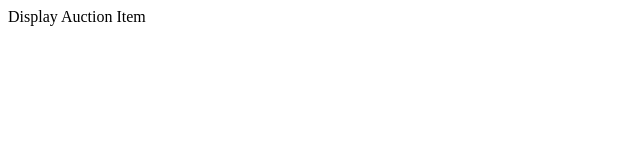
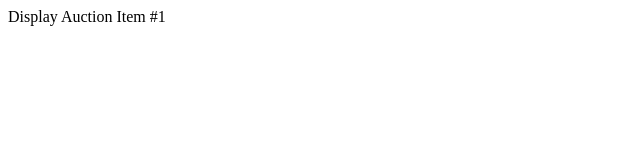
Before and after one commit to Nandhini-Madan/SilentAuction, a React (Create React App) app: page /item/1 in a window 1280 px wide. Shown: the top 160 px of the page, without its empty margins (0-640 px from the left). Built offline with nearby package versions, Linux system fonts and the light colour scheme.

Commit message:
DisplayAuctionItem reads params.itemID

```diff
--- a/src/App.js
+++ b/src/App.js
@@ -1,13 +1,16 @@
 import React from 'react';
 import { Route } from 'react-router-dom';
 import AuctionGallery from './components/AuctionGallery';
-import DisplayAuctionItems from './components/DisplayAuctionItem';
+import DisplayAuctionItem from './components/DisplayAuctionItem';
 
 function App() {
   return (
     <div>
       <Route exact path='/' component={AuctionGallery} />
-      <Route path='/item' component={DisplayAuctionItems} />
+      {/* <Route path='/item/:itemID' component={DisplayAuctionItem} /> */}
+      <Route path='/item/:itemID'>
+        <DisplayAuctionItem />
+      </Route>
     </div>
   );
 }
--- a/src/components/AuctionGallery.js
+++ b/src/components/AuctionGallery.js
@@ -3,43 +3,6 @@ import { Link } from 'react-router-dom';
 import axios from 'axios'; // will upgrade to axiosWithAuth
 import styled from 'styled-components';
 
-const Section = styled.section`
-    // border: 1px solid red;
-    padding: 1rem;
-    display: flex;
-    flex-wrap: wrap;
-
-    .item-container {
-        // border: 1px solid orange;
-        margin: .5rem;
-        width: 15rem;
-        diplay: flex;
-        flex-direction: column;
-        position: relative;
-        text-align: center;
-
-        img {
-            border-top-left-radius: 1rem;
-            border-top-right-radius: 1rem;
-            width: 100%;
-            opacity: .6;
-            cursor: pointer;
-            :hover {
-                opacity: 1;
-            }
-        }
-
-        .title {
-            width: 100%;
-            color: white;
-            background: rgba(0,0,0,0.65);
-            position: absolute;
-            top: 75%;
-            left: 50%;
-            transform: translate(-50%, -50%);
-        }
-    }
-`
 const AuctionGallery = () => {
     const [itemArray, setItemArray] = useState(); // array of auctions/items
 
@@ -80,4 +43,41 @@ const AuctionGallery = () => {
     )
 };
 
+const Section = styled.section`
+    // border: 1px solid red;
+    padding: 1rem;
+    display: flex;
+    flex-wrap: wrap;
+
+    .item-container {
+        // border: 1px solid orange;
+        margin: .5rem;
+        width: 15rem;
+        diplay: flex;
+        flex-direction: column;
+        position: relative;
+        text-align: center;
+
+        img {
+            border-top-left-radius: 1rem;
+            border-top-right-radius: 1rem;
+            width: 100%;
+            opacity: .6;
+            cursor: pointer;
+            :hover {
+                opacity: 1;
+            }
+        }
+
+        .title {
+            width: 100%;
+            color: white;
+            background: rgba(0,0,0,0.65);
+            position: absolute;
+            top: 75%;
+            left: 50%;
+            transform: translate(-50%, -50%);
+        }
+    }
+`
 export default AuctionGallery;
--- a/src/components/DisplayAuctionItem.js
+++ b/src/components/DisplayAuctionItem.js
@@ -1,8 +1,12 @@
 import React from 'react';
+import { useParams } from 'react-router-dom';
 
 const DisplayAuctionItem = () => {
+    const params = useParams();
+    console.log('params: ', params);
+
     return (
-        <div>Display Auction Item</div>
+        <div>Display Auction Item #{params.itemID}</div>
     )
 }
 
```
Also changed, not shown: src/components/getItems.js (added, +17 -0 lines).
